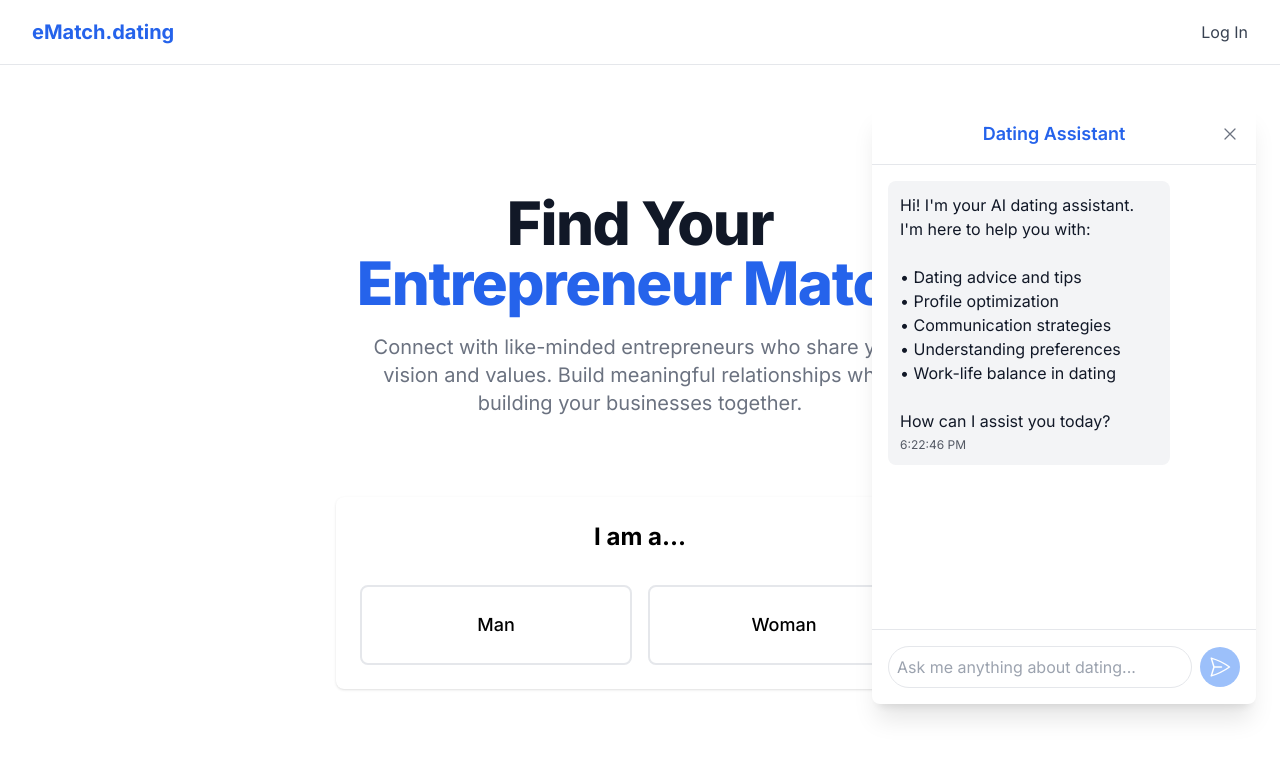
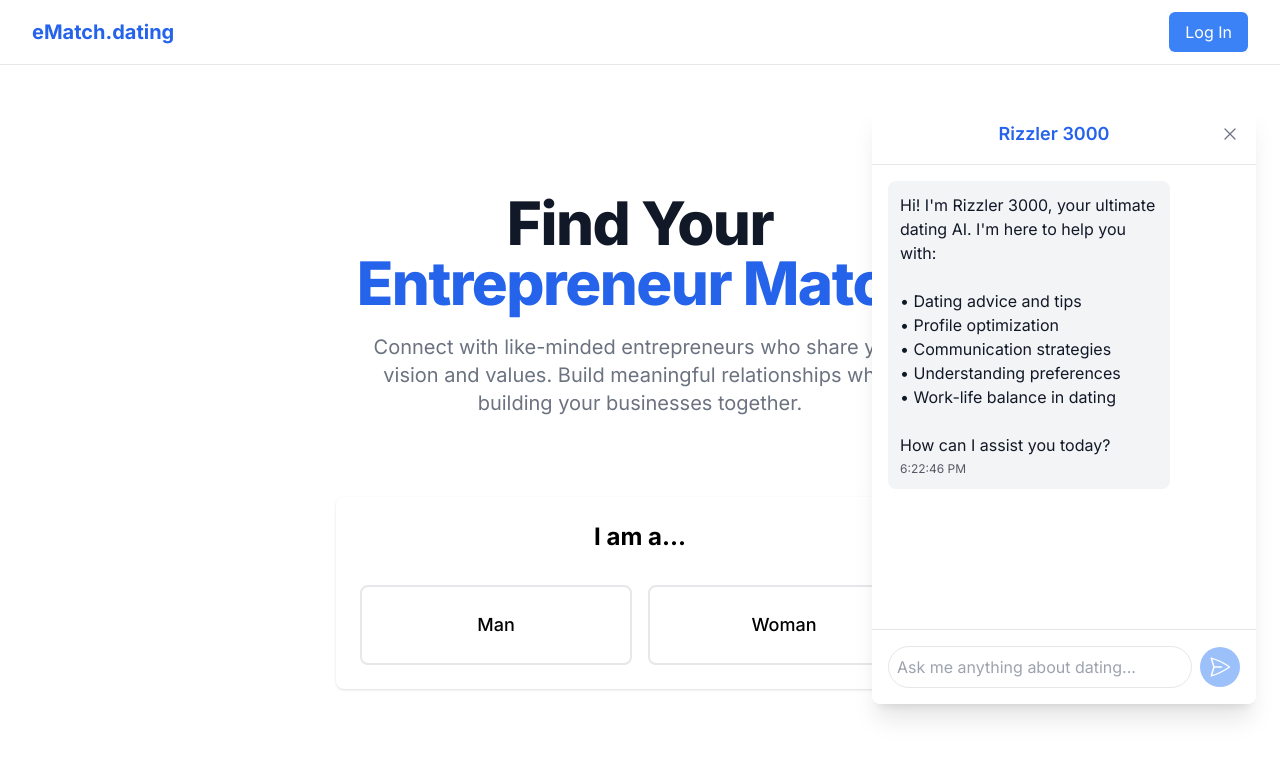
Before and after one commit to Hodlwood/datingapp12, a Next.js app: page / in a window 1280 px wide. Both pictures are taken after a click on the button 1228 px from the left and 748 px from the top of the page. Shown: the top 758 px of the page. Built offline with nearby package versions, Linux system fonts and the light colour scheme; no server answers.

Commit message:
Update chat widget title to Rizzler 3000 and style login button

```diff
--- a/src/app/components/ChatWidget.tsx
+++ b/src/app/components/ChatWidget.tsx
@@ -20,7 +20,7 @@ export default function ChatWidget() {
     if (isOpen && messages.length === 0) {
       setMessages([{
         role: 'assistant',
-        content: "Hi! I'm your AI dating assistant. I'm here to help you with:\n\n• Dating advice and tips\n• Profile optimization\n• Communication strategies\n• Understanding preferences\n• Work-life balance in dating\n\nHow can I assist you today?",
+        content: "Hi! I'm Rizzler 3000, your ultimate dating AI. I'm here to help you with:\n\n• Dating advice and tips\n• Profile optimization\n• Communication strategies\n• Understanding preferences\n• Work-life balance in dating\n\nHow can I assist you today?",
         timestamp: new Date()
       }]);
     }
@@ -101,7 +101,7 @@ export default function ChatWidget() {
           {/* Header */}
           <div className="flex items-center justify-between p-4 border-b">
             <div className="flex-1 text-center">
-              <h2 className="text-lg font-semibold text-blue-600">Dating Assistant</h2>
+              <h2 className="text-lg font-semibold text-blue-600">Rizzler 3000</h2>
             </div>
             <button
               onClick={() => setIsOpen(false)}
--- a/src/app/components/Navbar.tsx
+++ b/src/app/components/Navbar.tsx
@@ -72,7 +72,10 @@ export default function Navbar() {
                   </div>
                 ) : (
                   <div className="flex items-center space-x-4">
-                    <Link href="/login" className="text-gray-700 hover:text-blue-600">
+                    <Link
+                      href="/login"
+                      className="bg-blue-500 text-white px-4 py-2 rounded-md hover:bg-blue-600 transition-colors"
+                    >
                       Log In
                     </Link>
                     {/* Sign Up button temporarily removed
```
